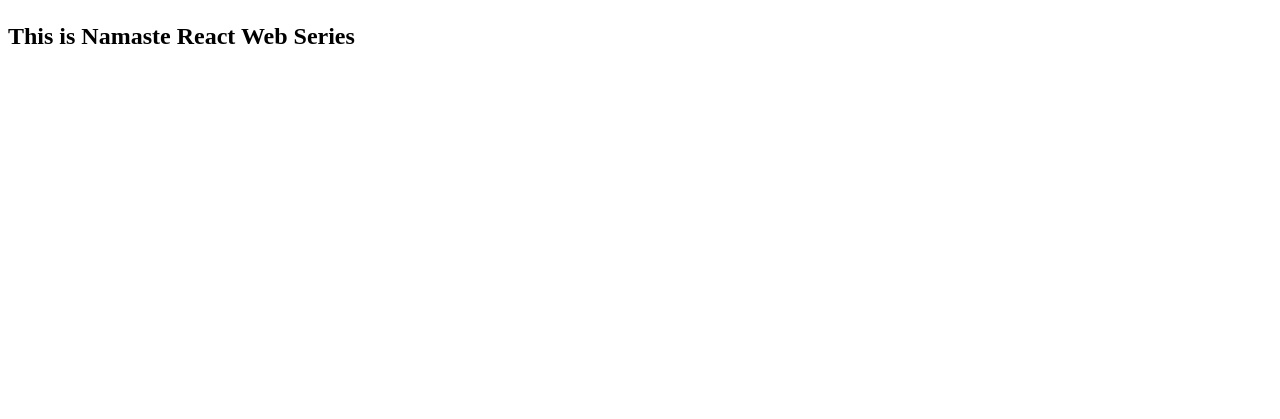
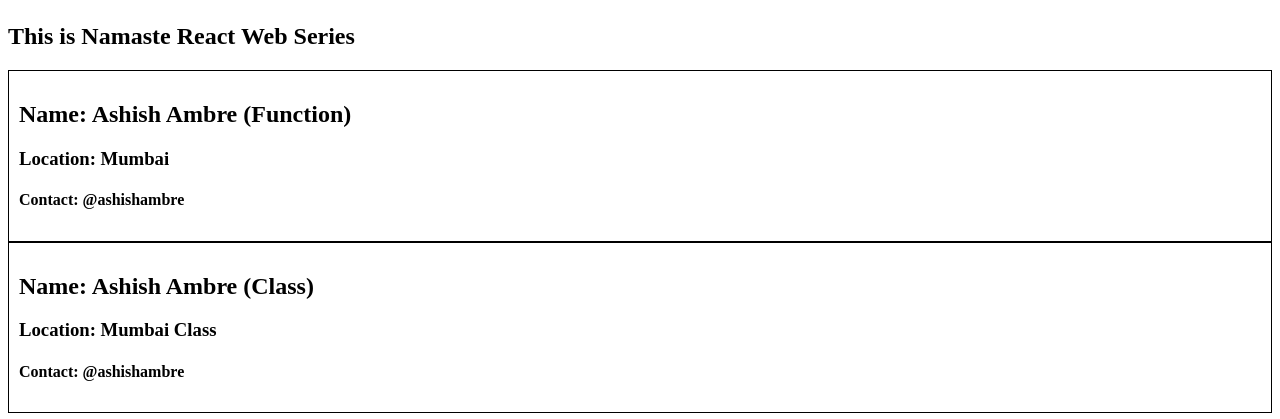
Before and after one commit to ashishambre/react-learning, a React (Vite) app: page /about in a window 1280 px wide. Shown: the part 183-602 px from the top of the page. Built offline with nearby package versions, Linux system fonts and the light colour scheme.

Commit message:
episode-08.01 - Created class based component

```diff
--- a/index.css
+++ b/index.css
@@ -69,3 +69,8 @@
 .filter {
   display: flex;
 }
+
+.user-card {
+  padding: 10px;
+  border: 1px solid black;
+}
--- a/src/components/About.js
+++ b/src/components/About.js
@@ -1,8 +1,13 @@
+import User from "./User";
+import UserClass from "./UserClass";
+
 const About = () => {
   return (
     <div>
       <h1>About</h1>
       <h2>This is Namaste React Web Series</h2>
+      <User name={"Ashish Ambre (Function)"} />
+      <UserClass name={"Ashish Ambre (Class)"} location={"Mumbai Class"}/>
     </div>
   )
 }
--- /dev/null
+++ b/src/components/User.js
@@ -0,0 +1,11 @@
+const User = (props) => {
+  return (
+    <div className="user-card">
+      <h2>Name: {props.name}</h2>
+      <h3>Location: Mumbai</h3>
+      <h4>Contact: @ashishambre</h4>
+    </div>
+  );
+};
+
+export default User;
--- /dev/null
+++ b/src/components/UserClass.js
@@ -0,0 +1,21 @@
+import React from "react";
+
+class UserClass extends React.Component {
+  constructor(props) {
+    super(props);
+
+    console.log(props);
+  }
+  render() {
+    const { name, location } = this.props;
+    return (
+      <div className="user-card">
+        <h2>Name: {name}</h2>
+        <h3>Location: {location}</h3>
+        <h4>Contact: @ashishambre</h4>
+      </div>
+    );
+  }
+}
+
+export default UserClass;
```
